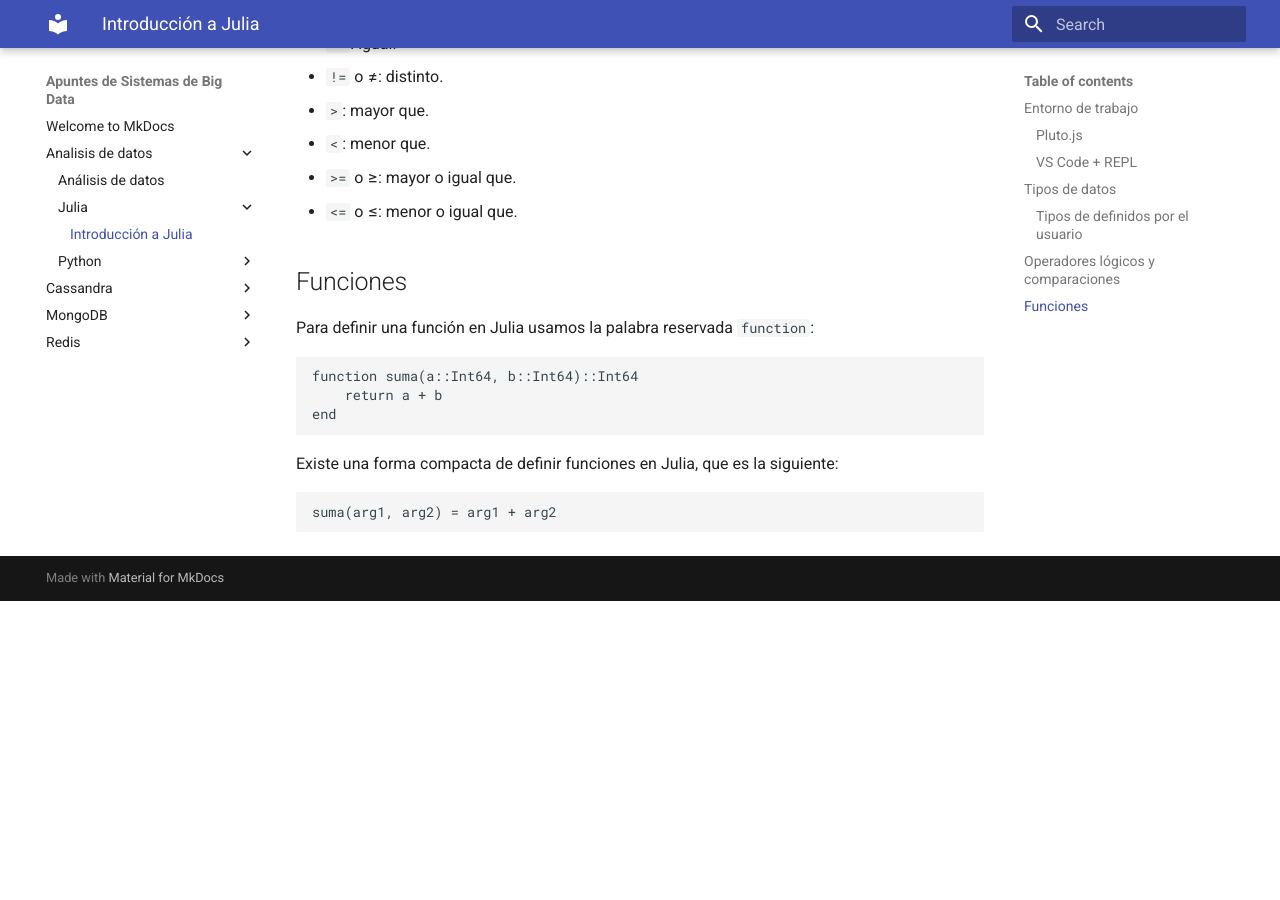
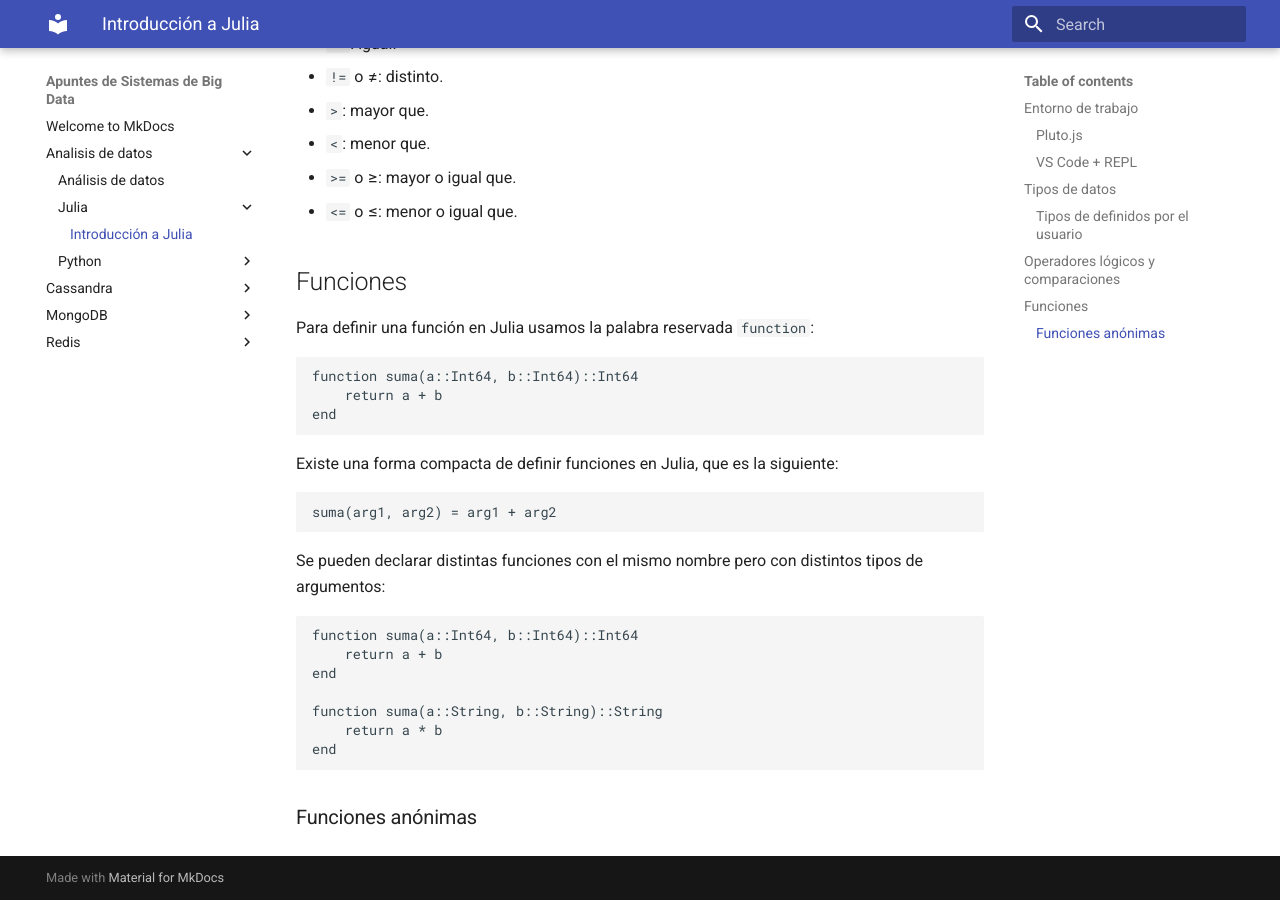
Before and after one commit to mmourazos/SBD, an MkDocs documentation site: the page built from docs/Analisis de datos/Julia/julia 00.md, in a window 1280 px wide and 900 px high, scrolled down 2327 px. Built offline with MkDocs 1.6.1 and Material for MkDocs 9.7.7, drawn with Linux system fonts in a browser that asks for light colours; before the commit the page ends 2928 px from its top, so only the background shows below that.

Commit message:
Más apuntes de julia.

````diff
--- a/docs/Analisis de datos/Julia/julia 00.md
+++ b/docs/Analisis de datos/Julia/julia 00.md
@@ -125,3 +125,17 @@ Existe una forma compacta de definir funciones en Julia, que es la siguiente:
 ```julia
 suma(arg1, arg2) = arg1 + arg2
 ```
+
+Se pueden declarar distintas funciones con el mismo nombre pero con distintos tipos de argumentos:
+
+```julia
+function suma(a::Int64, b::Int64)::Int64
+    return a + b
+end
+
+function suma(a::String, b::String)::String
+    return a * b
+end
+```
+
+### Funciones anónimas
````
